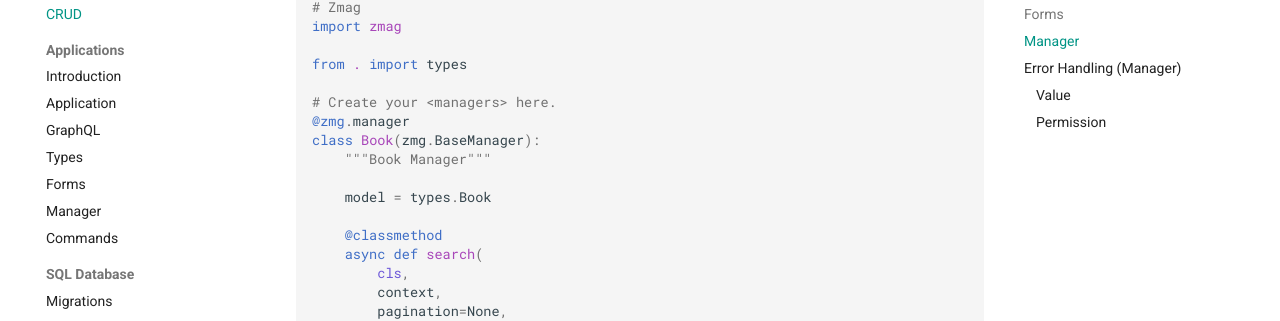
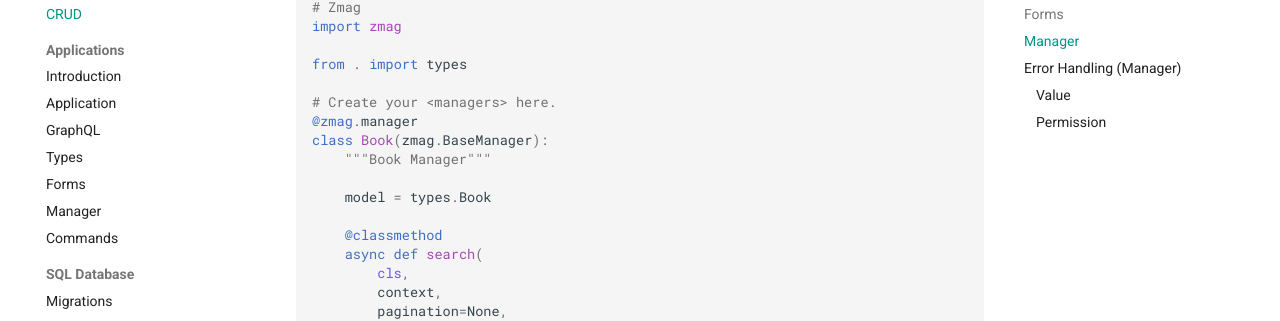
Before and after one commit to hlop3z/zmag, an MkDocs documentation site: the page built from docs/docs/crud.md, in a window 1280 px wide and 900 px high, scrolled down 2522 px. Shown: the part 148-469 px from the top of the window. Built offline with MkDocs 1.6.1 and Material for MkDocs 9.7.7, drawn with Linux system fonts in a browser that asks for light colours; comment, search, counter and statistics services are not loaded.

Commit message:
Update crud.md

```diff
--- a/docs/docs/crud.md
+++ b/docs/docs/crud.md
@@ -112,8 +112,8 @@ import zmag
 from . import types
 
 # Create your <managers> here.
-@zmg.manager
-class Book(zmg.BaseManager):
+@zmag.manager
+class Book(zmag.BaseManager):
     """Book Manager"""
 
     model = types.Book
```
